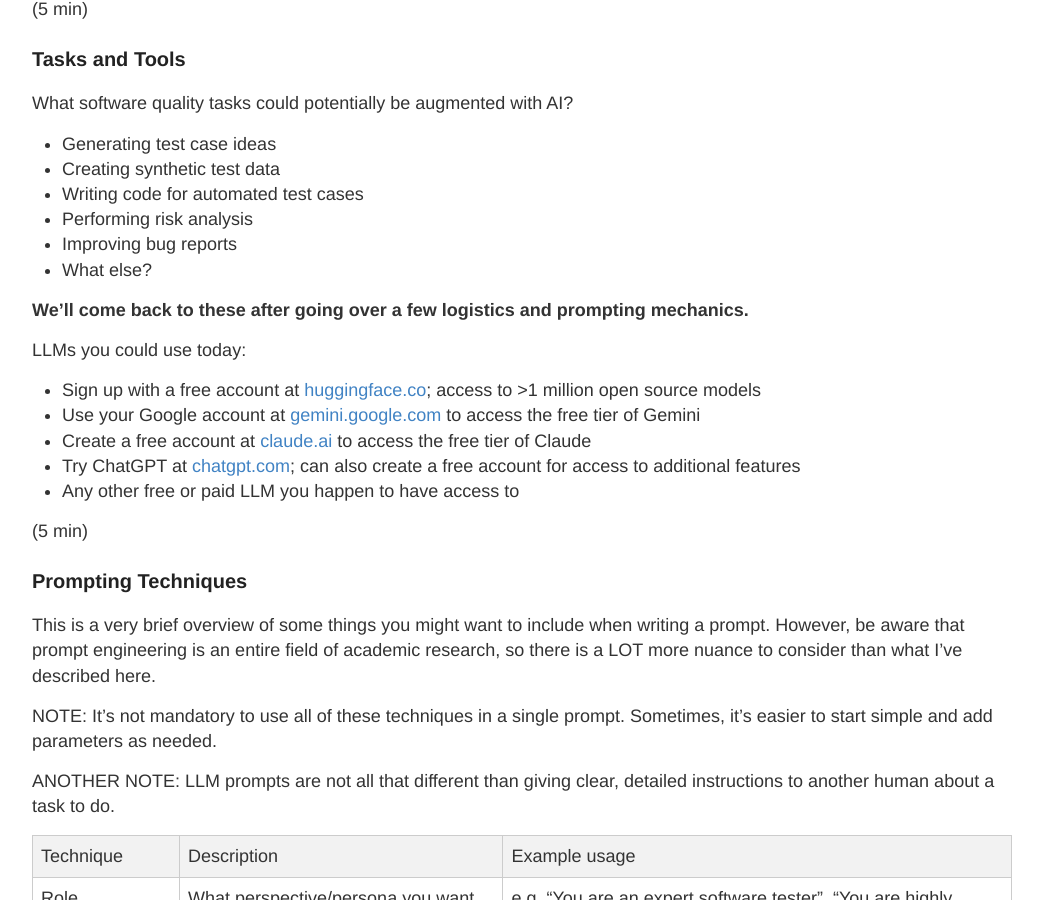
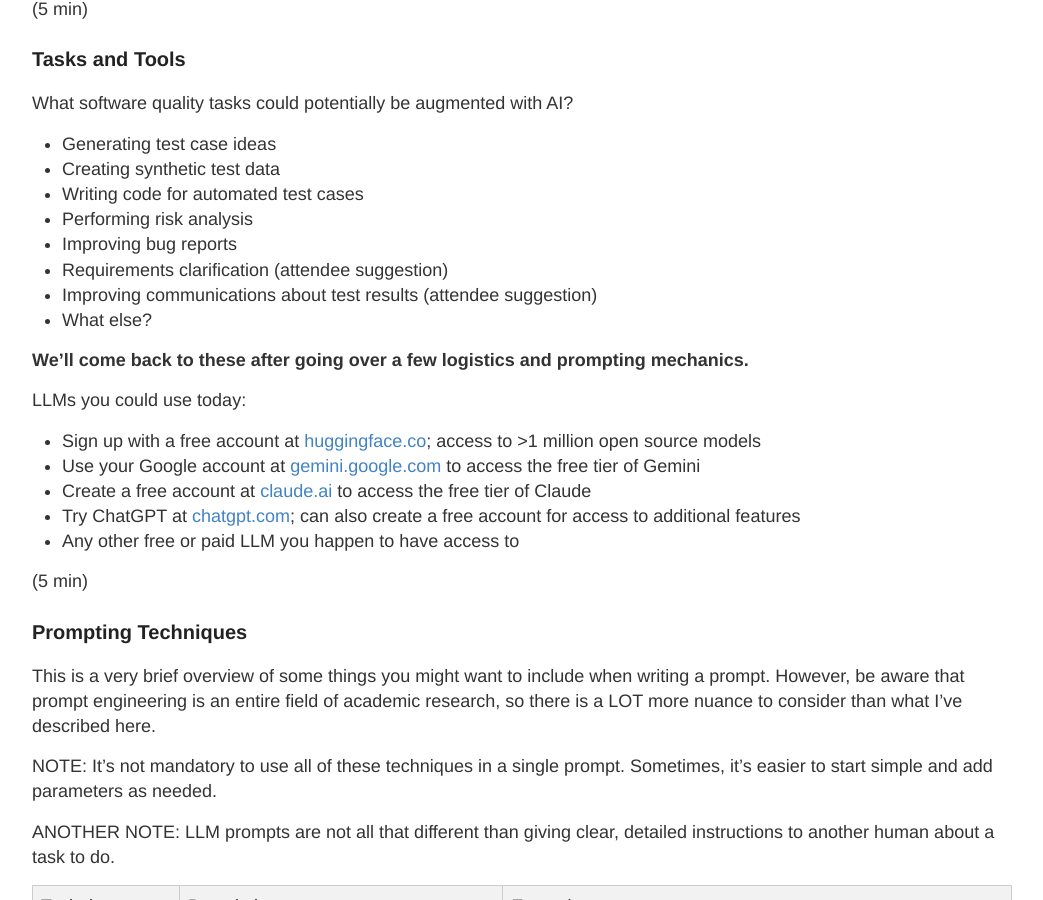
Before and after one commit to tinafletcher/tinafletcher.github.io, a Jekyll site: the page built from tinanotes.md, in a window 1280 px wide and 900 px high, scrolled down 1861 px. Shown: the whole window, without its empty margins (118-1161 px from the left). Built offline with Jekyll 4.4.1, drawn with Linux system fonts in a browser that asks for light colours.

Commit message:
Update tinanotes.md

```diff
--- a/tinanotes.md
+++ b/tinanotes.md
@@ -49,6 +49,8 @@ What software quality tasks could potentially be augmented with AI?
 + Writing code for automated test cases
 + Performing risk analysis
 + Improving bug reports
++ Requirements clarification (attendee suggestion)
++ Improving communications about test results (attendee suggestion)
 + What else?
 
 **We’ll come back to these after going over a few logistics and prompting mechanics.**
```
